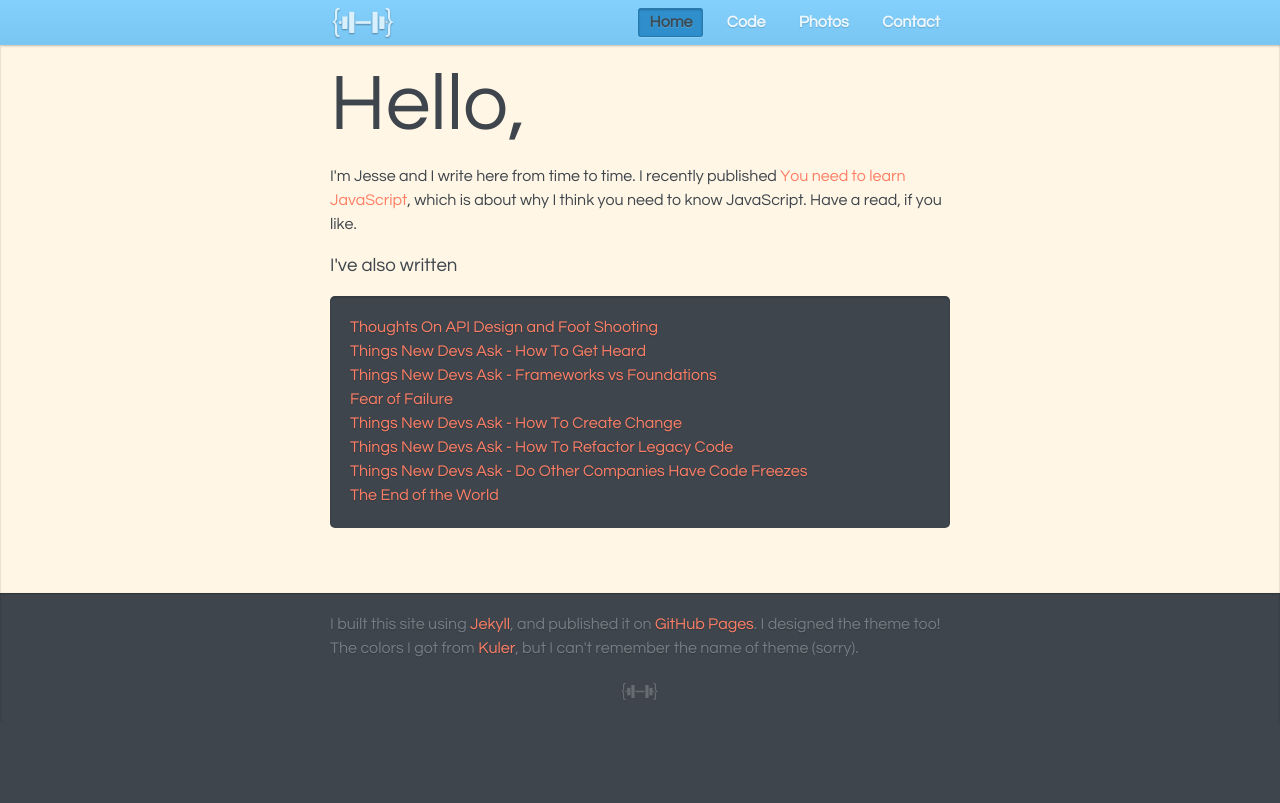
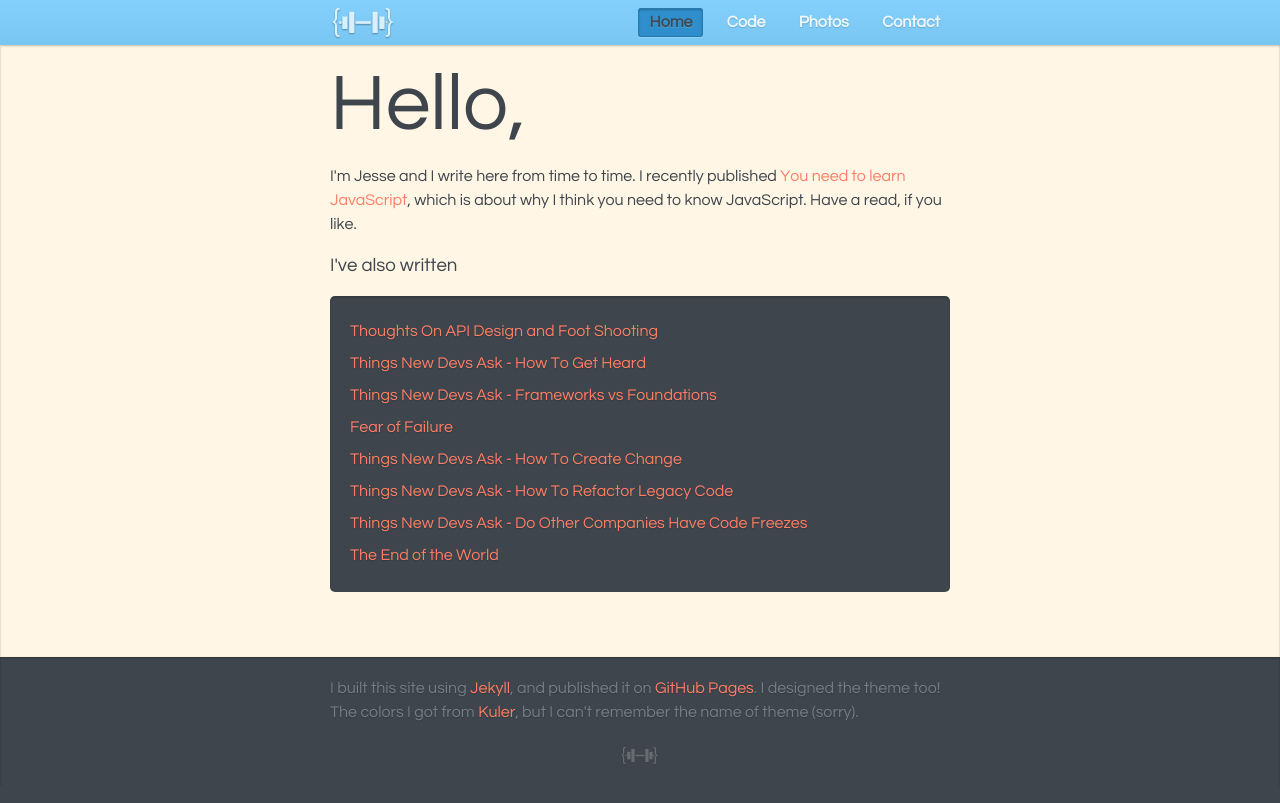
Before and after one commit to JesseWilliamson/jessewilliamson.github.com, a Jekyll site: the page built from index.html, in a window 1280 px wide. Shown: the top 803 px of the page. Built offline with Jekyll 4.4.1, drawn with Linux system fonts in a browser that asks for light colours.

Commit message:
adding some new styles

```diff
--- a/css/site.css
+++ b/css/site.css
@@ -160,6 +160,12 @@ li {
   box-shadow: inset 0 2px 2px rgba(0, 0, 0, 0.15), inset 0 0 1px rgba(0, 0, 0, 0.1);
   text-shadow: 0px 1px 1px rgba(0, 0, 0, 0.2); }
 
+.other-posts li {
+  line-height: 2rem; }
+
+.recent-post:hover {
+  text-decoration: none; }
+
 .post-nav {
   box-shadow: 0px 1px 2px rgba(0, 0, 0, 0.3);
   text-align: center; }
```
Also changed, not shown: css/site.scss (+7 -0 lines).
